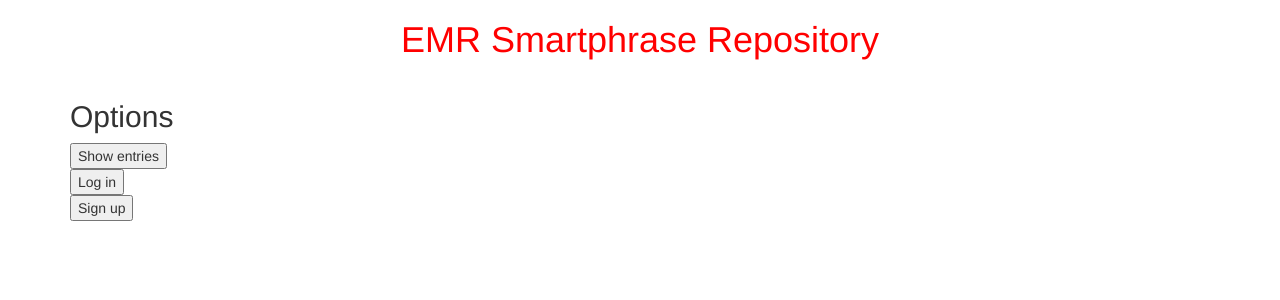
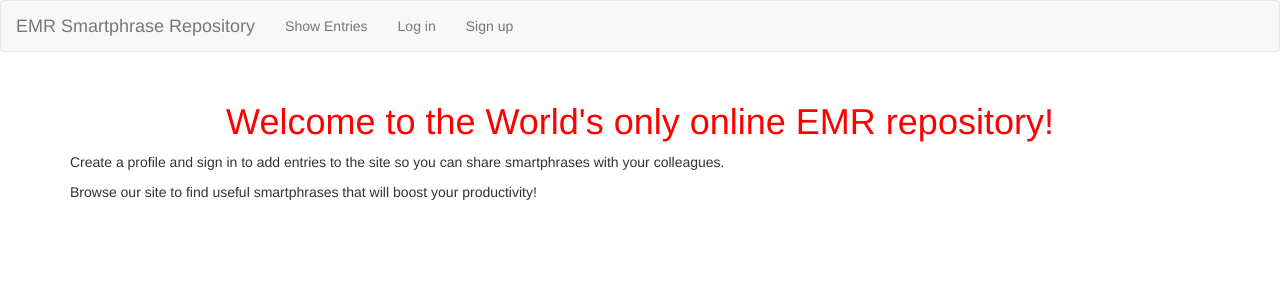
Before and after one commit to samkoz/emr-site, a Flask app: page / in a window 1280 px wide. Shown: the top 300 px of the page. Run offline with Flask 2, Linux system fonts and the light colour scheme; parts of the project's set-up code (start-up, migrations or seed data) failed here and were passed over; some libraries are stand-ins or nearby versions.

Commit message:
added a nav bar

```diff
--- a/app/db.py
+++ b/app/db.py
@@ -9,8 +9,6 @@ class Entry(db.Model):
     description = db.Column(db.String(200), unique=False)
     template = db.Column(db.Text())
     user_id = db.Column(db.Integer(), db.ForeignKey('users.id'))
-
-    #user = db.relationship("User", back_populates="submissions")
 
     def __repr__(self):
         return "Entry: <description> {}, <template> {}".format(self.description, self.template)
--- a/app/routes.py
+++ b/app/routes.py
@@ -63,26 +63,26 @@ def show_sign_up():
 @routes.route('/show_entries')
 def show_entries():
     entries = Entry.query.all()
-    if session['logged_in'] == True:
-        print("loggin status: ", True)
-        return render_template('entries_with_add.html', entries=entries)
-    else:
-        print(False)
     return render_template('entries.html', entries=entries)
 
-@routes.route('/add', methods=['POST'])
+@routes.route('/add', methods=['GET', 'POST'])
 def add_entry():
-    template =  request.form['template']
-    description = request.form['description']
-    user = User.query.filter(User.name == session['user']).one()
-    print(user)
-    if template and description:
-        entry = Entry(description=request.form['description'], template=request.form['template'], user=user)
-        db.session.add(entry)
-        db.session.commit()
+    if request.method == "POST":
+        template =  request.form['template']
+        description = request.form['description']
+        user = User.query.filter(User.name == session['user']).one()
+        print(user)
+        if template and description:
+            entry = Entry(description=request.form['description'], template=request.form['template'], user=user)
+            db.session.add(entry)
+            db.session.commit()
+            flash("entry added")
+        else:
+            flash("enter a description and template")
+        return redirect(url_for('routes.show_entries'))
     else:
-        flash("enter a description and template")
-    return redirect(url_for('routes.show_entries'))
+        return render_template('add_entries.html')
+
 
 @routes.route('/delete', methods=['POST'])
 def delete_entry():
--- a/app/templates/landing.html
+++ b/app/templates/landing.html
@@ -1,14 +1,11 @@
 {% extends "layout.html" %}
 {% block content %}
-  <h2>Options</h2>
-  <form action="{{ url_for('.show_entries') }}" method=get>
-    <input type=submit value="Show entries">
-  </form>
-  <form action="{{ url_for('.show_log_in') }}" method=get>
-    <input type=submit value="Log in">
-  </form>
-  <form action="{{ url_for('.show_sign_up') }}" method="get">
-    <input type=submit value="Sign up">
+  <h1>Welcome to the World's only online EMR repository!</h1>
+  <p> Create a profile and sign in to add entries to the site
+    so you can share smartphrases with your colleagues.</p>
+  <p>Browse our site to find useful smartphrases that will
+    boost your productivity!
+  </p>
 {% endblock %}
 
 
--- a/app/templates/layout.html
+++ b/app/templates/layout.html
@@ -33,22 +33,33 @@
         white_space: pre-wrap;
       }
     </style>
+
   </head>
-
   <body>
-    <div class="title">
-      <h1>EMR Smartphrase Repository</h1>
-    </div>
+    <nav class="navbar navbar-default">
+      <div class="container-fluid">
+        <div class="navbar-header">
+          <a class="navbar-brand" href="{{ url_for('.show_landing') }}">EMR Smartphrase Repository</a>
+        </div>
+        <ul class="nav navbar-nav">
+        {% if session['logged_in'] %}
+          <li class="active"><a href="{{ url_for('.show_entries') }}">Show Entries</a></li>
+          <li><a href="{{ url_for('.add_entry') }}">Add Entries</a></li>
+          <li><a href="{{ url_for('.log_out') }}">Log out</a></li>
+        {% endif %}
+        {% if not session['logged_in'] %}
+          <li><a href="{{ url_for('.show_entries') }}">Show Entries</a></li>
+          <li><a href="{{ url_for('.show_log_in') }}">Log in</a></li>
+          <li><a href="{{ url_for('.show_sign_up') }}">Sign up</a></li>
+        {% endif %}
+        </ul>
+      </div>
+    </nav>
     <div class="container">
       {% block content %}{% endblock %}
       {% for message in get_flashed_messages() %}
         <div class=flash>{{ message }}</div>
       {% endfor %}
-      {% if session['logged_in'] %}
-        <form action="{{ url_for('.log_out') }}">
-          <input type=submit value="Log out">
-        </form>
-      {% endif %}
     </div>
     <script src="http://code.jquery.com/jquery-1.10.2.min.js"></script>
     <script src="http://netdna.bootstrapcdn.com/bootstrap/3.0.0/js/bootstrap.min.js"></script>
```
Also changed, not shown: app/templates/entries.html (+0 -17 lines), app/templates/users.html (added, +19 -0 lines).
